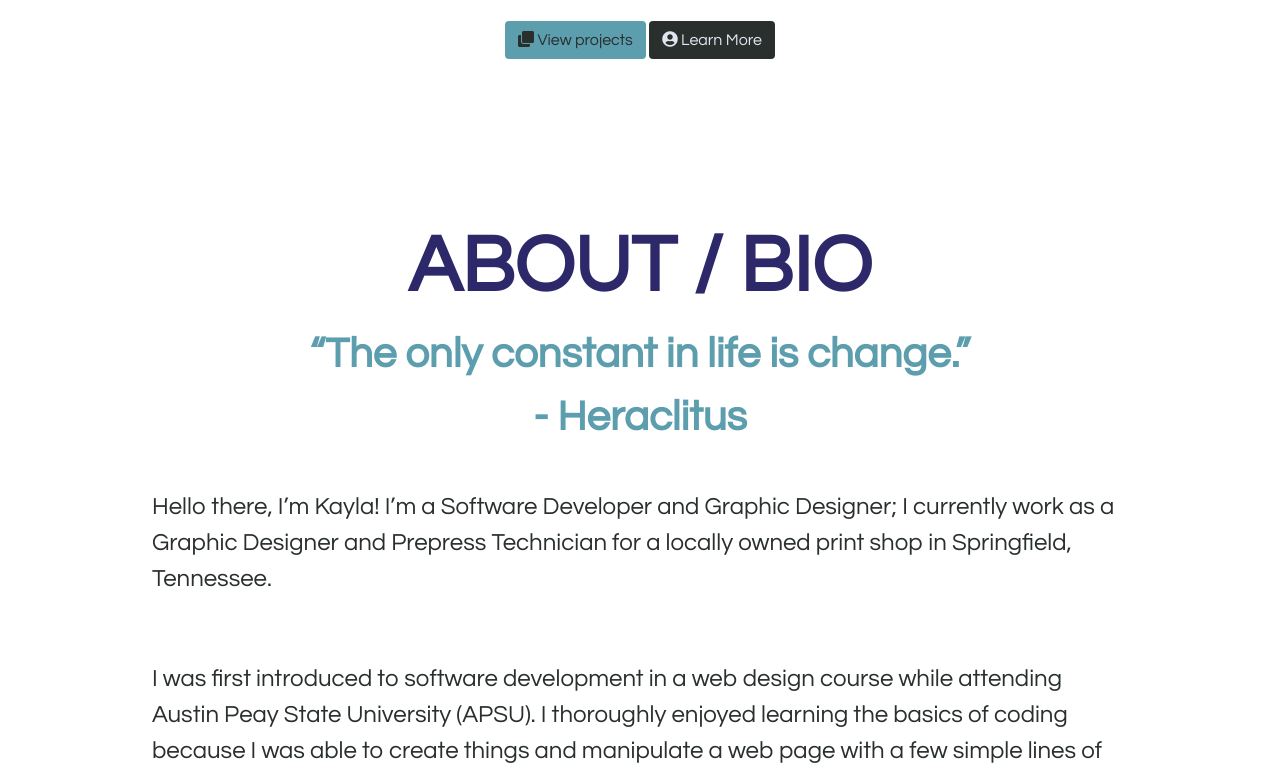
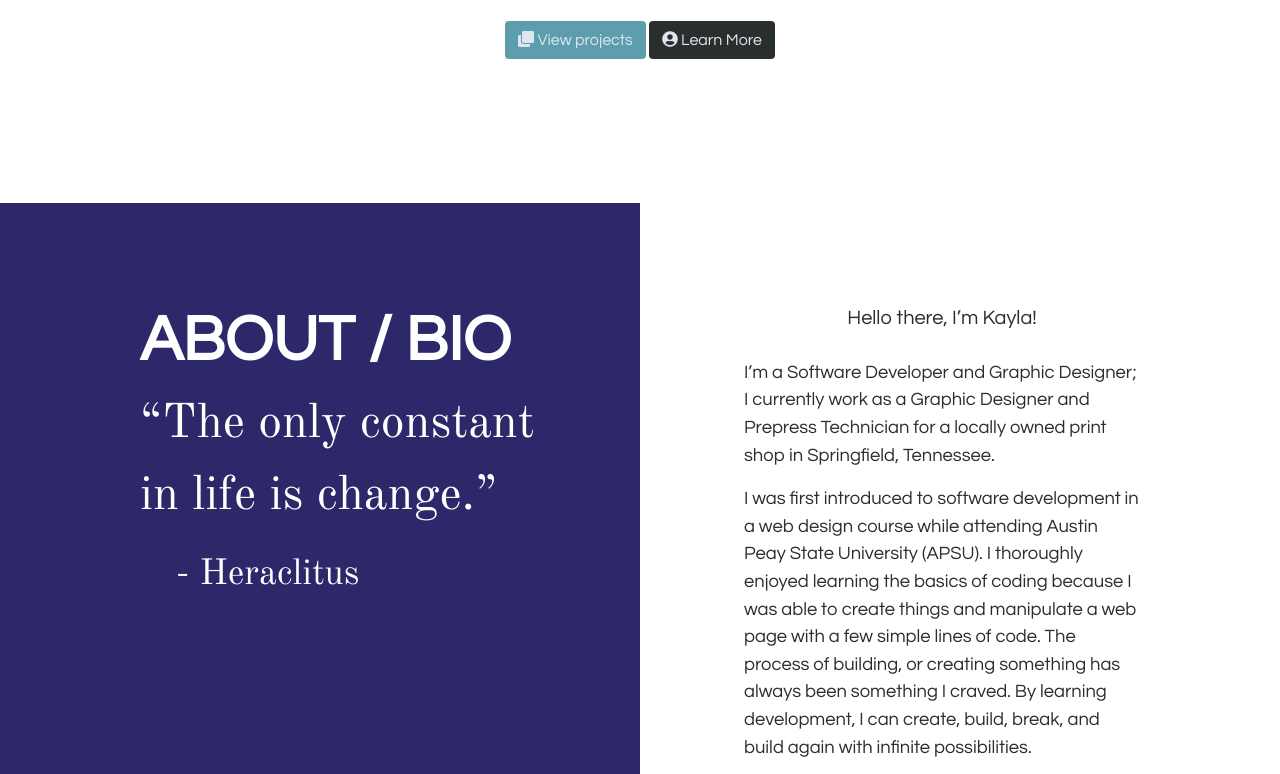
Before and after one commit to kannmelton2/personal-bio-site, a website built with webpack: page src/index.html in a window 1280 px wide. Shown: the part 699-1473 px from the top of the page. Built offline with nearby package versions, Linux system fonts and the light colour scheme; some packages are replaced by stand-ins of ours; no server answers; files whose address does not match are found by name.

Commit message:
updated desktop version of about page

```diff
--- a/src/index.html
+++ b/src/index.html
@@ -74,6 +74,7 @@
 
     <!-- Primary View -->
     <section class="fullPage biography" id="bioPage">
+      <div class="header-and-quote">
         <header>
           <h2>About / Bio</h2>
         </header>
@@ -83,11 +84,26 @@
             <p class="quote-author">- Heraclitus</p>
           </blockquote>
         </aside>
+        <!-- Links -->
+        <section class="bio-links">
+          <a href="https://www.linkedin.com/in/kannmelton2/"
+            ><i class="fab fa-linkedin"></i
+          ></a>
+          <a href="https://github.com/kannmelton2"
+            ><i class="fab fa-github-square"></i
+          ></a>
+          <a href="https://twitter.com/kannmelton2"
+            ><i class="fab fa-twitter-square"></i
+          ></a>
+        </section>
+        <!-- Links -->
+      </div>
       <article>
+        <p class="my-name">Hello there, I’m Kayla!</p>
         <p>
-          Hello there, I’m Kayla! I’m a Software Developer and Graphic Designer;
-          I currently work as a Graphic Designer and Prepress Technician for a
-          locally owned print shop in Springfield, Tennessee.
+          I’m a Software Developer and Graphic Designer; I currently work as a
+          Graphic Designer and Prepress Technician for a locally owned print
+          shop in Springfield, Tennessee.
         </p>
         <p>
           I was first introduced to software development in a web design course
@@ -110,19 +126,6 @@
           from NSS in January of 2021 and I am actively looking for work.
         </p>
       </article>
-      <!-- Links -->
-      <section class="bio-links">
-        <a href="https://www.linkedin.com/in/kannmelton2/"
-          ><i class="fab fa-linkedin"></i
-        ></a>
-        <a href="https://github.com/kannmelton2"
-          ><i class="fab fa-github-square"></i
-        ></a>
-        <a href="https://twitter.com/kannmelton2"
-          ><i class="fab fa-twitter-square"></i
-        ></a>
-      </section>
-      <!-- Links -->
     </section>
     <section class="fullPage technologies" id="technologiesPage"></section>
     <section class="fullPage projects" id="projectsPage">
--- a/src/javascripts/components/projects/projects.scss
+++ b/src/javascripts/components/projects/projects.scss
@@ -1,4 +1,4 @@
-@import "../../../styles/colors";
+@import "../../../styles/variables";
 
 /* PROJECTS PAGE / PROJECT CARDS STYLING*/
 /* parent grid container, use grid-template properties here */
--- a/src/javascripts/components/technologies/technologies.scss
+++ b/src/javascripts/components/technologies/technologies.scss
@@ -1,4 +1,4 @@
-@import '../../../styles/colors';
+@import "../../../styles/variables";
 
 .technologies {
   display: grid;
--- a/src/styles/_colors.scss
+++ /dev/null
@@ -1,6 +0,0 @@
-$primary: #2D2869;
-$darktext: #292F2D;
-$lighttext: #DFE6EF;
-$secondary-yellow: #EFC462;
-$secondary-blue: #5C9DAE;
-$tertiary-gray: #D4DADD;
--- /dev/null
+++ b/src/styles/_variables.scss
@@ -0,0 +1,12 @@
+@import url("https://fonts.googleapis.com/css2?family=Old+Standard+TT&display=swap");
+
+// COLORS
+$primary: #2d2869;
+$darktext: #292f2d;
+$lighttext: #dfe6ef;
+$secondary-yellow: #efc462;
+$secondary-blue: #5c9dae;
+$tertiary-gray: #d4dadd;
+
+// FONTS
+$old-standard: "Old Standard TT", "Caslon", "Baskerville", Georgia, Serif;
--- a/src/styles/main.scss
+++ b/src/styles/main.scss
@@ -1,4 +1,4 @@
-@import "./colors";
+@import "./variables";
 @import "~bootstrap/scss/bootstrap";
 @import "~@fortawesome/fontawesome-free/css/all.min.css";
 
@@ -88,7 +88,7 @@ body {
   }
   .projects-page-btn {
     background-color: $secondary-blue;
-    color: $darktext;
+    color: $lighttext;
     margin-top: 1em;
   }
   .bio-page-btn {
@@ -104,11 +104,10 @@ body {
   margin: 0 auto;
   display: grid;
   h2 {
-    font-size: 5em;
+    font-size: 64px;
     font-weight: 700;
     color: $primary;
     text-transform: uppercase;
-    margin-top: 2em;
   }
   ul {
     list-style: none;
@@ -119,31 +118,61 @@ body {
 
 /* ABOUT / BIO */
 .biography {
+  margin: 9em 0;
+  width: 100%;
+  display: grid;
+  grid-template-columns: 50% 50%;
+  article {
+    padding: 100px 140px 0 104px;
     p {
       justify-self: center;
       line-height: 1.5em;
-    font-size: 1.5em;
+      font-size: 1.15em;
       text-align: left;
-    padding: 1em;
+    }
+    .my-name {
+      font-size: 20px;
+      padding-bottom: 10px;
+    }
+  }
+
+  .header-and-quote {
+    padding: 100px 0 0 140px;
+    background-color: $primary;
+    h2 {
+      color: white;
+      text-align: left;
     }
     .quote {
-    font-size: 1.75em;
-    font-weight: 600;
-    color: $secondary-blue;
+      width: 80%;
+      font-family: $old-standard;
+      font-weight: 500;
+      color: white;
       .quote-text,
       .quote-author {
-      text-align: center;
-      padding: 0;
-      margin: 0;
+        text-align: left;
+      }
+      .quote-text {
+        font-size: 48px;
+      }
+      .quote-author {
+        font-size: 36px;
+        padding-left: 1em;
       }
     }
   }
-
   /* ABOUT / BIO LINKS */
-.bio-links a {
-  color: $secondary-blue;
-  font-size: 3em;
+  .bio-links {
+    padding-top: 30%;
+    text-align: left;
+    a {
+      color: $secondary-yellow;
+      font-size: 4.5em;
+      margin: 0 10px;
     }
+  }
+}
+/* CLOSE BIOGRAPHY */
 
 /* PAGE FOOTER */
 
```
Lines whose indentation alone changed are shown as unchanged.
